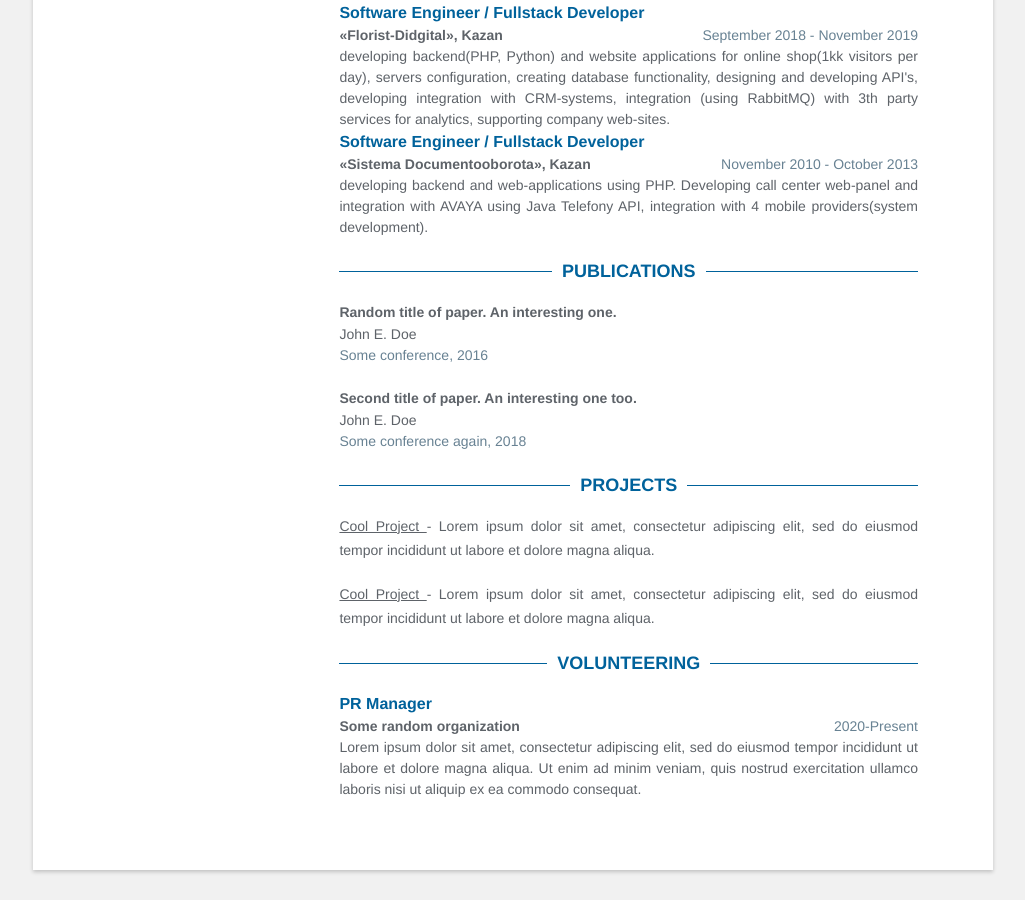
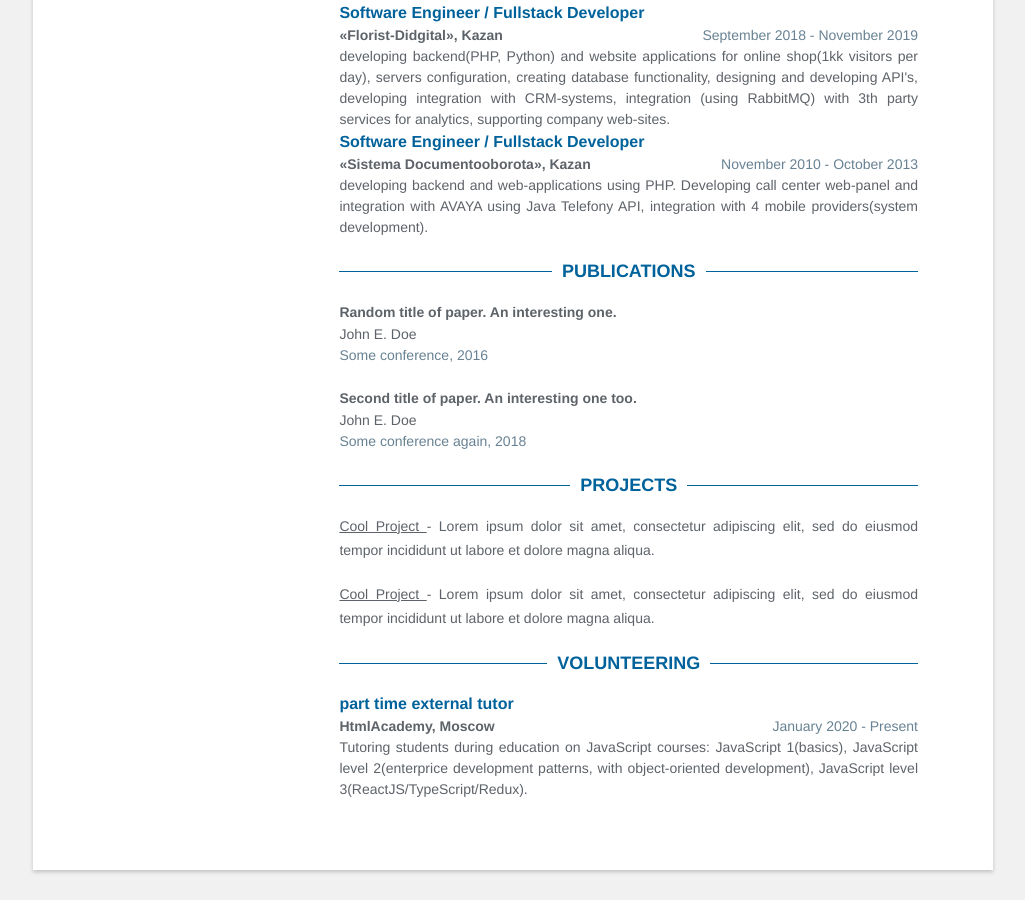
Before and after one commit to sahaviev/sahaviev.github.io, a Jekyll site: the page built from index.html, in a window 1280 px wide and 900 px high, scrolled down 1321 px. Shown: the whole window, without its empty margins (127-1152 px from the left). Built offline with Jekyll 4.4.1, drawn with Linux system fonts in a browser that asks for light colours.

Commit message:
CV-1: update information about volunteering

```diff
--- a/_data/data.yml
+++ b/_data/data.yml
@@ -144,10 +144,10 @@ projects:
 
 # Volunteering
 volunteering:
-  - time: 2020-Present
-    role: PR Manager
-    company: Some random organization
+  - time: January 2020 - Present
+    role: part time external tutor
+    company: HtmlAcademy, Moscow
+    country: Russian Federation
     details: |
-      Lorem ipsum dolor sit amet, consectetur adipiscing elit, sed do eiusmod
-      tempor incididunt ut labore et dolore magna aliqua. Ut enim ad minim veniam,
-      quis nostrud exercitation ullamco laboris nisi ut aliquip ex ea commodo consequat.
+      Tutoring students during education on JavaScript courses: JavaScript 1(basics), JavaScript level 2(enterprice development patterns,
+      with object-oriented development), JavaScript level 3(ReactJS/TypeScript/Redux).
```
